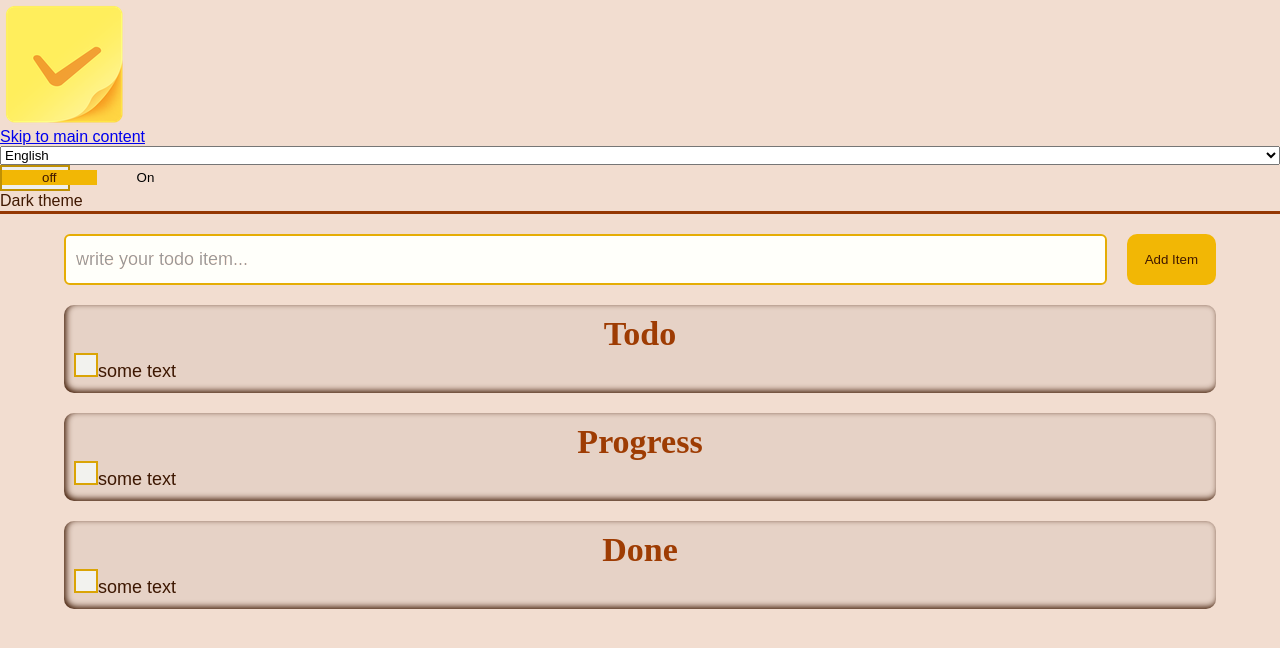
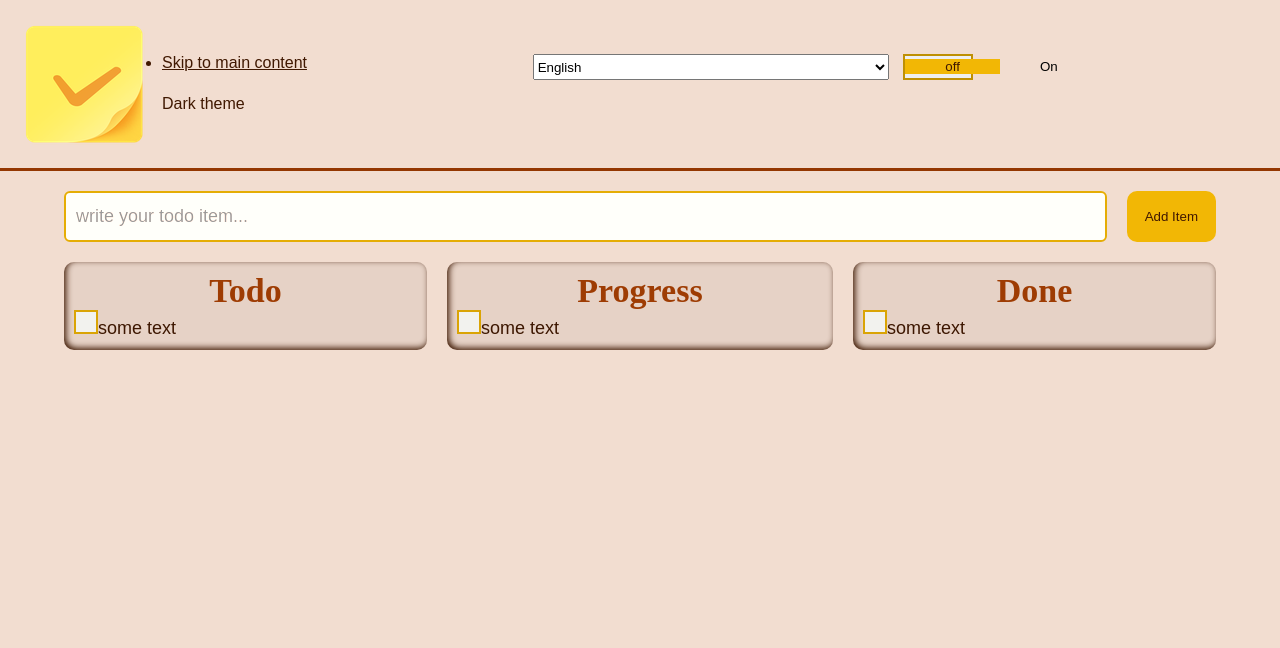
Before and after one commit to gdomiciano/todo-app, a Vue app: page / in a window 1280 px wide. Shown: the top 648 px of the page. Built offline with nearby package versions, Linux system fonts and the light colour scheme; data requests are answered from the project's data file.

Commit message:
:lipstick::iphone: adjust header and home styles

```diff
--- a/src/components/TdHeader/TdHeader.vue
+++ b/src/components/TdHeader/TdHeader.vue
@@ -2,56 +2,73 @@
   <header class="header">
     <img
       src="../../assets/logo_128.png"
-      alt=""
+      alt="yellow post-it block with the first note containing an orange check sign and ready to be pulled out of the block."
       class="header__image"
-    >
-    <nav class="header__navigation">
-      <ul>
-        <li>
-          <a
-            ref="skipLink"
-            href="#main"
-          >Skip to main content</a>
-        </li>
-      </ul>
-    </nav>
-    <TdSelect :options="languages" />
-    <TdSwitch
-      on-text="On"
-      off-text="off"
-      label="Dark theme"
-      @toggle="toggleTheme"
+      aria-hidden="true"
     />
+    <div class="header__options">
+      <nav class="header__navigation">
+        <ul>
+          <li class="header__navigation-item">
+            <a ref="skipLink" href="#main">Skip to main content</a>
+          </li>
+        </ul>
+      </nav>
+      <TdSelect :options="languages" />
+      <TdSwitch on-text="On" off-text="off" label="Dark theme" @toggle="toggleTheme" />
+    </div>
   </header>
 </template>
 
 <script setup>
-  import TdSwitch from '../TdSwitch/TdSwitch.vue'
+  import TdSwitch from "../TdSwitch/TdSwitch.vue";
   import getData from "../../composables/getData";
-  import TdSelect from '../TdSelect/TdSelect.vue';
+  import TdSelect from "../TdSelect/TdSelect.vue";
 
   const { response, load } = getData();
   load("languages");
   const languages = response;
 
   function toggleTheme(isDarkTheme) {
-    console.log('called theme changes', isDarkTheme)
-    if (document.firstElementChild.getAttribute('dataTheme')) document.firstElementChild.removeAttribute('data-theme');
+    console.log("called theme changes", isDarkTheme);
+    if (document.firstElementChild.getAttribute("dataTheme"))
+      document.firstElementChild.removeAttribute("data-theme");
 
     if (isDarkTheme) {
-      document.firstElementChild.setAttribute('data-theme', 'dark')
+      document.firstElementChild.setAttribute("data-theme", "dark");
     } else {
-      document.firstElementChild.setAttribute('data-theme', 'light')
+      document.firstElementChild.setAttribute("data-theme", "light");
     }
   }
 </script>
 
 <style lang="css" scoped>
-
   .header {
     border-bottom: 0.3rem inset var(--font-color);
     display: grid;
     margin-bottom: 2rem;
+    gap: 1.4rem;
+    grid-template-columns: min-content auto;
+    padding: 1rem;
+    align-items: center;
+  }
+  .header__image {
+    width: 64px;
+  }
+  .header__options {
+    display: grid;
+    gap: 1.4rem;
   }
 
+  @media screen and (min-width: 768px) {
+    .header {
+      padding: 2rem;
+    }
+    .header__image {
+      width: unset;
+    }
+    .header__options {
+      grid-template-columns: repeat(3, minmax(min-content, 1fr));
+    }
+  }
 </style>
--- a/src/styles/main.css
+++ b/src/styles/main.css
@@ -35,3 +35,11 @@ h1, h2, h3, h4, h5, h6 {
 ::placeholder {
     color: gray;
 }
+
+a {
+    color: var(--font-color);
+}
+
+a::hover {
+    color: var(--heading-color
+    )
--- a/src/views/HomePage.vue
+++ b/src/views/HomePage.vue
@@ -3,6 +3,7 @@
   <main
     class="container"
     role="main"
+    id="main"
   >
     <form
       class="container__form"
@@ -67,9 +68,10 @@
     gap: 2rem;
     align-items: center;
 
-    @media screen (min-width: 768px) {
+  }
+  @media screen and (min-width: 768px) {
+    .container__columns {
       grid-template-columns: repeat(3, auto);
-
     }
   }
 </style>
```
